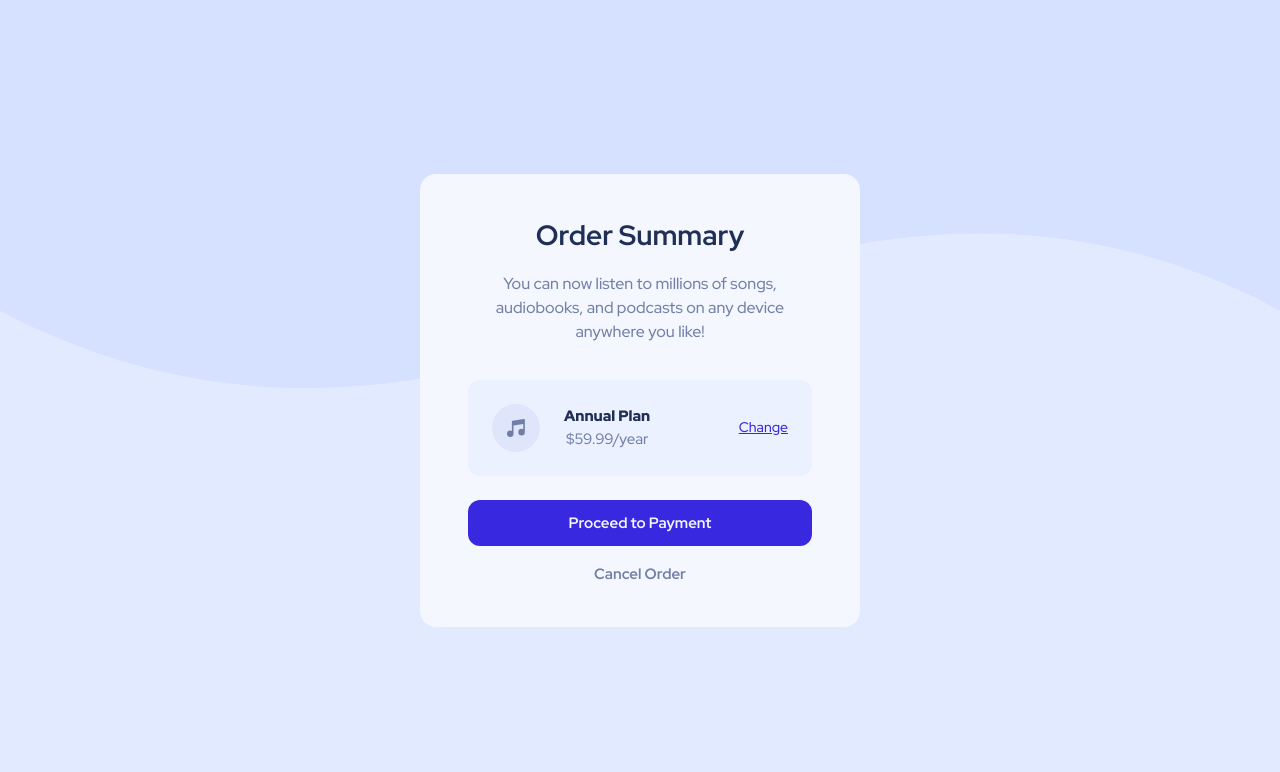
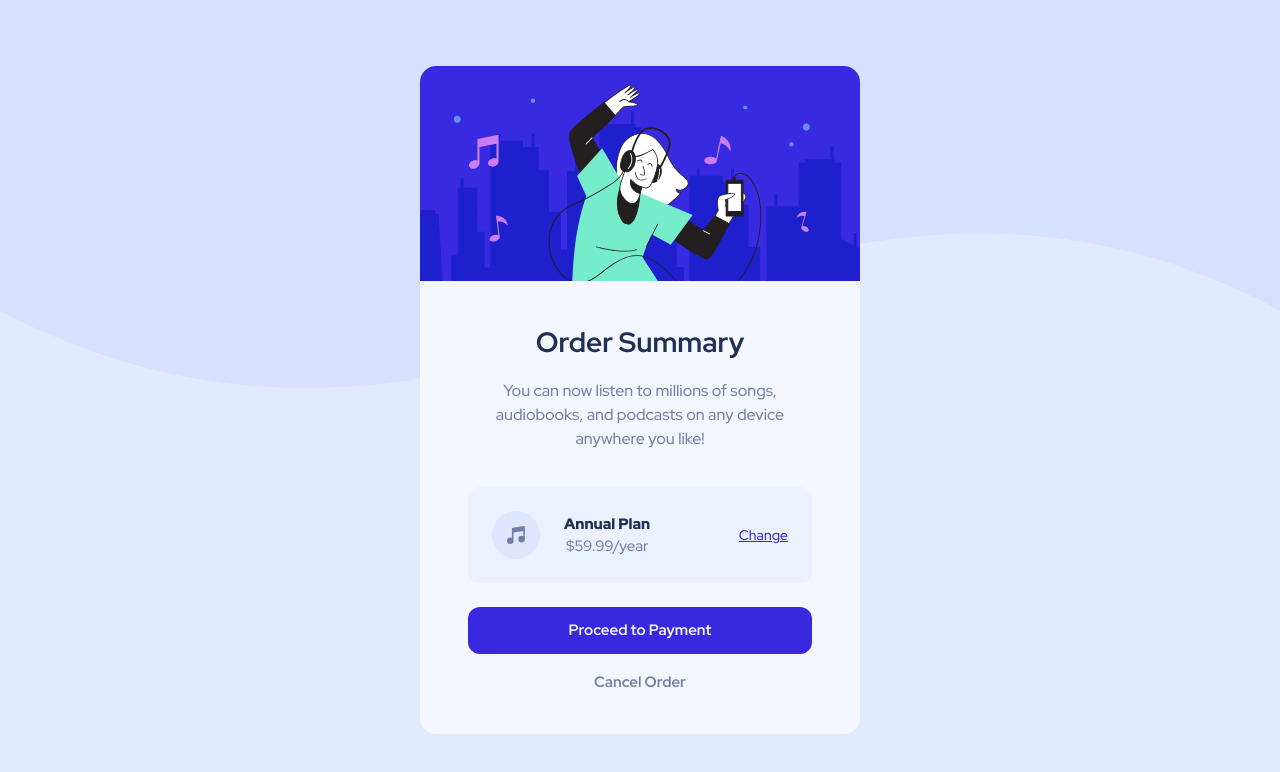
Before and after one commit to marl3yking/fe-mentor-order-summary, a plain HTML site: page index.html in a window 1280 px wide. Drawn offline with Linux system fonts and the light colour scheme.

Commit message:
Update index.html

```diff
--- a/index.html
+++ b/index.html
@@ -3,7 +3,7 @@
 <head>
   <meta charset="UTF-8">
   <meta name="viewport" content="width=device-width, initial-scale=1.0"> <!-- displays site properly based on user's device -->
-  <link rel="icon" type="image/png" sizes="32x32" href="./images/favicon-32x32.png">
+  <link rel="icon" type="image/png" sizes="32x32" href="favicon-32x32.png">
   <link rel="stylesheet" href="style.css">
   <link rel="preconnect" href="https://fonts.googleapis.com">
   <link rel="preconnect" href="https://fonts.gstatic.com" crossorigin>
@@ -12,7 +12,7 @@
 </head>
 <body>
   <main class="card">
-    <img class="card__img" src="images/illustration-hero.svg" alt="">
+    <img class="card__img" src="illustration-hero.svg" alt="">
     <div class="card__content">
       <h1>Order Summary</h1>
       <p class="card__text">
```
